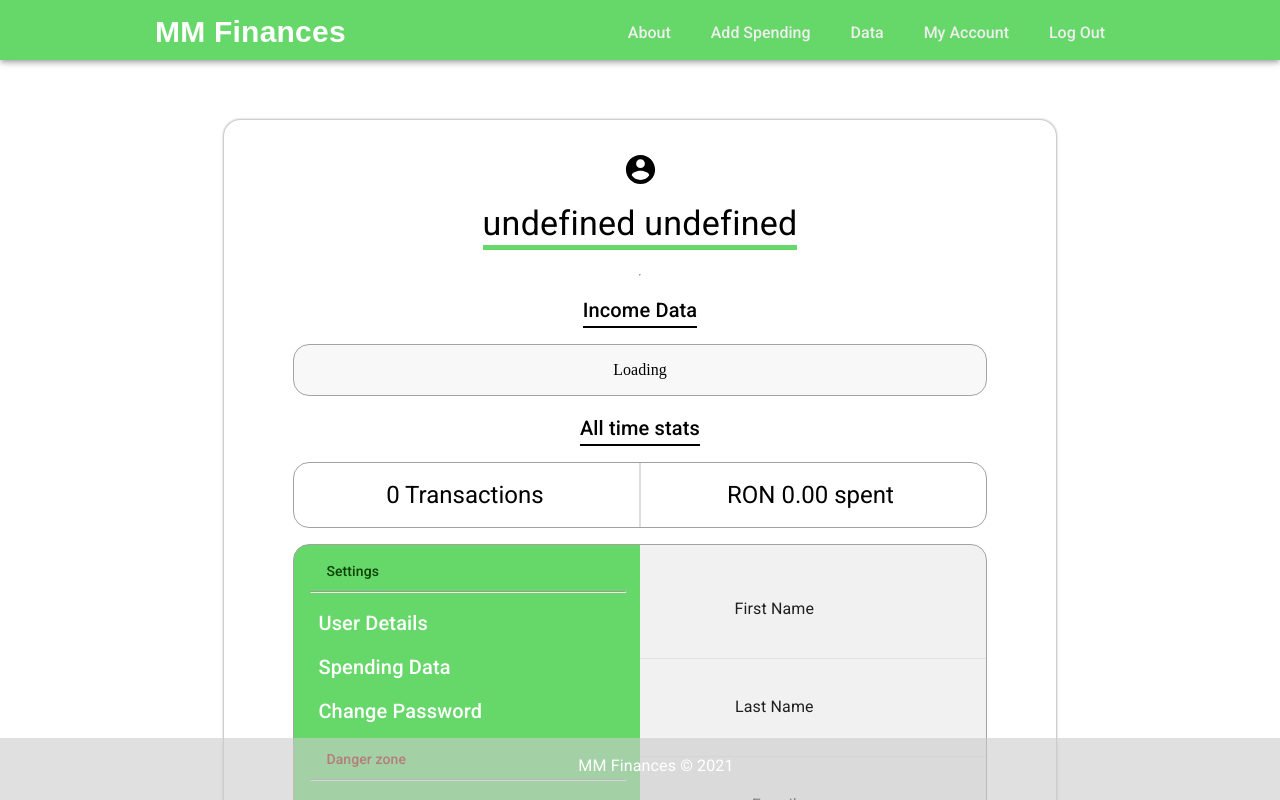
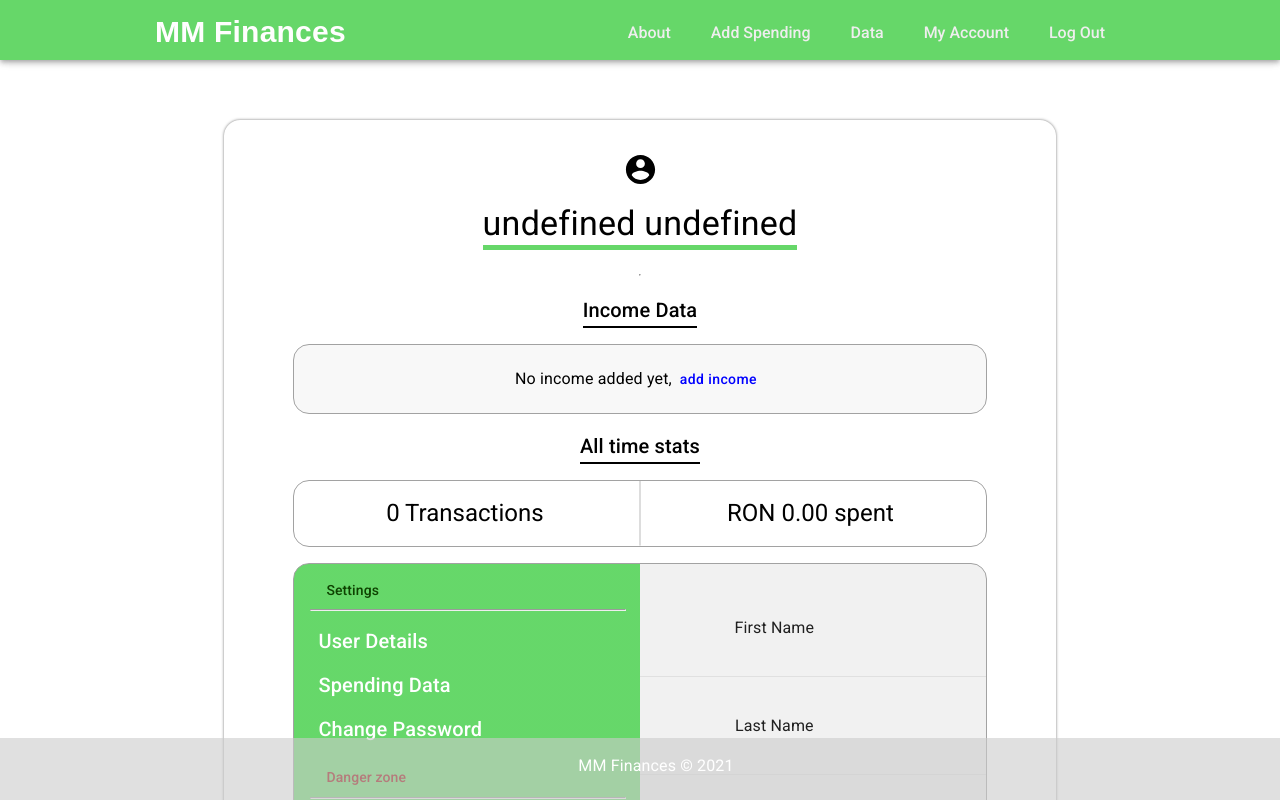
Before and after one commit to bobel95/MM-finances-react, a React (Create React App) app: page /account in a window 1280 px wide. Shown: the top 800 px of the page. Built offline with nearby package versions, Linux system fonts and the light colour scheme; no server answers; sample sign-in values are in the browser's storage.

Commit message:
Add no income notice for users that haven't added one

```diff
--- a/src/App.js
+++ b/src/App.js
@@ -8,6 +8,7 @@ import Logout from "./components/Logout";
 import RegisterPage from "./layout/RegisterPage";
 import AboutPage from "./layout/AboutPage";
 import MyAccountPage from "./layout/MyAccountPage";
+import IncomeForm from "./components/IncomeForm";
 import { toast } from 'react-toastify';
 import 'react-toastify/dist/ReactToastify.css';
 
@@ -43,6 +44,7 @@ function App() {
           <PrivateRoute path="/add" component={AddPaymentPage}/>
           <PrivateRoute path="/data" component={DataPage}/>
           <PrivateRoute path="/account" component={MyAccountPage}/>
+          <PrivateRoute path="/add-income" component={IncomeForm}/>
           <Route path="/logout" component={Logout}/>
           <Route path="/register" component={RegisterPage}/>
           <Route path="/about" component={AboutPage}/>
--- a/src/components/IncomeData.js
+++ b/src/components/IncomeData.js
@@ -7,7 +7,9 @@ import Typography from "@material-ui/core/Typography";
 import Table from "@material-ui/core/Table";
 import TableRow from "@material-ui/core/TableRow";
 import TableBody from "@material-ui/core/TableBody";
-import {TableCell} from "@material-ui/core";
+import TableCell from "@material-ui/core/TableCell";
+import Button from "@material-ui/core/Button";
+import {useHistory} from "react-router-dom";
 
 const containerStyle = {
     display: "flex",
@@ -56,6 +58,7 @@ const getTheme = percentage => {
 
 const IncomeData = () => {
 
+    const history = useHistory();
     const [userData, setUserData] = useState(null);
     const [paymentsData, setPaymentsData] = useState({});
 
@@ -74,6 +77,11 @@ const IncomeData = () => {
 
     useEffect(() => {
         if (userData) {
+
+            if (!userData.incomeList.length) {
+                return;
+            }
+
             let incomeDate = userData.incomeList[0].date;
             incomeDate = new Date(incomeDate);
             incomeDate.setMonth(incomeDate.getMonth() - 1);
@@ -93,7 +101,17 @@ const IncomeData = () => {
     }, [userData]);
 
     return isLoading
-        ? (<div>Loading</div>)
+        ? (<div style={containerStyle}>
+            <Typography variant="subtitle1">
+                No income added yet,
+            </Typography>
+            <Button
+                onClick={() => history.push("/add-income")}
+                style={{textTransform: "none", color: "blue"}}
+            >
+                add income
+            </Button>
+        </div>)
         : (
         <div style={containerStyle}>
             <Progress
--- /dev/null
+++ b/src/components/IncomeForm.js
@@ -0,0 +1,11 @@
+import React from 'react';
+
+const IncomeForm = () => {
+    return (
+        <div>
+            incomeForm
+        </div>
+    );
+};
+
+export default IncomeForm;
```
